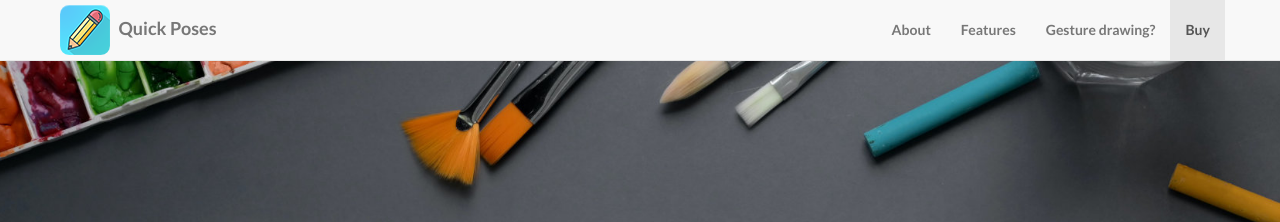
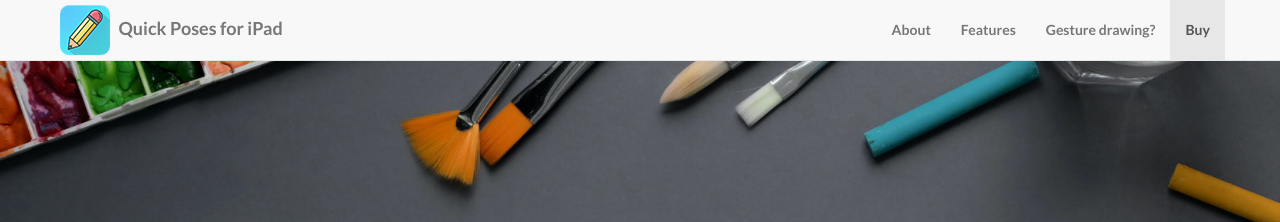
Before and after one commit to QuickPoses/quickposes.github.io, a Jekyll site: the page built from index.html, in a window 1280 px wide. Shown: the top 222 px of the page. Built offline with Jekyll 4.4.1, drawn with Linux system fonts in a browser that asks for light colours.

Commit message:
update title to make it clear that this is the iPad version of QuickPoses

```diff
--- a/_config.yml
+++ b/_config.yml
@@ -3,7 +3,7 @@
 # ----------------------- #
 
 url: https://quickposes.app
-title: Quick Poses
+title: Quick Poses for iPad
 email: quickposes@fredericruaudel.fr
 twitter: '@iGrumZ'
 author: Frédéric Ruaudel
```
